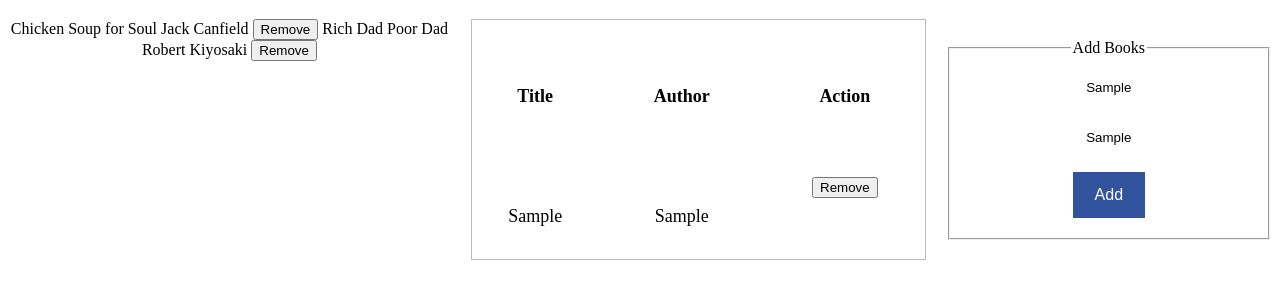
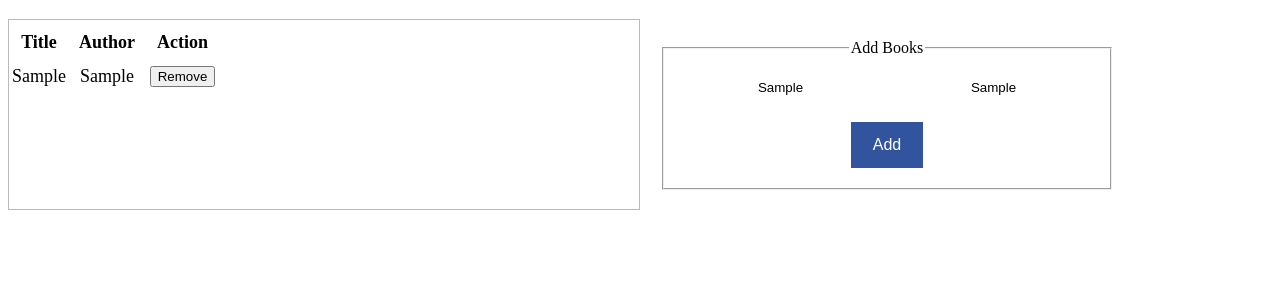
Before and after one commit to RiyaBulia12/Awesome-Book, a plain HTML site: page index.html in a window 1280 px wide. Both pictures are taken after typing "Sample", "Sample" into the empty fields and a click on the button "Add". Shown: the part 61-360 px from the top of the page. Drawn offline with Linux system fonts and the light colour scheme.

Commit message:
Add local storage for books

```diff
--- a/index.html
+++ b/index.html
@@ -11,6 +11,26 @@
 <body>
    <h1>Awesome Books</h1>
    <div class="container" id="book-container">
+      <table class="bookTable" id="bookTable">
+         <tr class="headings">
+            <th class="heading">Title</th>
+            <th class="heading">Author</th>
+            <th class="heading">Action</th>
+         </tr>
+         <!-- <tr class="book-row"> -->
+         </tr>
+      </table>
+      <p class="emptyMessage none">There is no book to display. Please Add some Books using the Form</p>
+      <form class="" id="add-form">
+         <fieldset>
+            <legend>Add Books </legend>
+            <input type="text" name="title" id="title" placeholder="Enter Book Title">
+            <input type="text" name="author" id="author" placeholder="Enter Book Author">
+            <div class="btn-container">
+               <button class="add-btn" type="button" name="submit" id="addBookBtn">Add</button>
+            </div>
+         </fieldset>
+      </form>
    </div>
 </body>
 
--- a/script.js
+++ b/script.js
@@ -1,73 +1,66 @@
-const books = [{
-   title: 'Chicken Soup for Soul',
-   author: 'Jack Canfield',
-}, {
-   title: 'Rich Dad Poor Dad',
-   author: 'Robert Kiyosaki',
-},]
+function Books(id, title, author) {
+   this.id = id;
+   this.title = title;
+   this.author = author;
+}
+const bookList = [];
+const addBookBtn = document.getElementById('addBookBtn');
+const bookTable = document.getElementById('bookTable');
+const emptyMessage = document.querySelector('.emptyMessage');
 
+const getBooks = JSON.parse(localStorage.getItem('books'));
+let id = 0;
 
-const booksContainer =
-   `<table class="table" id="table">
-      <tr class="headings">
-         <th class="heading">Title</th>
-         <th class="heading">Author</th>
-         <th class="heading">Action</th>
-      </tr>
-      <tr>
-      <div class="book-row"></div>
-      </tr>
-   </table>
-   <form class="" id="add-form">
-      <fieldset>
-         <legend>Add Books </legend>
-         <input type="text" name="title" id="title" placeholder="Enter Book Title">
-         <input type="text" name="author" id="author" placeholder="Enter Book Author">
-         <div class="btn-container">
-            <button class="add-btn" type="button" name="submit" id="addBooks">Add</button>
-         </div>
-      </fieldset>
-   </form>`
+if (getBooks) {
+   window.addEventListener('DOMContentLoaded', (event) => {
+      getBooks.forEach(item => {
+         populateBookDetails(item);
+      })
+   })
+} else {
+   bookTable.style.cssText = `display:none`;
+   emptyMessage.style.cssText = `display:block`;
+}
 
-document.getElementById('book-container').innerHTML = booksContainer;
-const bookRow = document.querySelector('.book-row');
-bookRow.innerHTML = books.map(book =>
-   `<tr>
-      <td class="data">${book.title}</td>
-      <td class="data">${book.author}</td>
-      <td class="data"><button type="submit">Remove</button></td>
-   </tr>`
-).join('');
+//Add Books to Table
+addBookBtn.onclick = function () {
+   bookTable.style.cssText = `display:block`;
+   emptyMessage.style.cssText = `display:none`;
 
-const addBooks = document.getElementById('addBooks');
-
-let id = 0;
-addBooks.addEventListener('click', () => {
    const title = document.getElementById('title').value;
    const author = document.getElementById('author').value;
-   // Create a "td" node:
-   const tr = document.createElement("tr");
-   tr.setAttribute('id', 'tr-' + (id++));
-   // Create a text node:
-   const td = tr.appendChild(document.createElement('td'));
-   td.innerHTML = title;
-   const td1 = tr.appendChild(document.createElement('td'));
-   td1.innerHTML = author;
-   const td2 = tr.appendChild(document.createElement('button'));
-   td2.innerHTML = 'Remove';
-   td2.setAttribute('class', 'removeBook')
-   console.log(td2);
-   document.getElementById('table').appendChild(tr);
+   const book = new Books(id++, title, author);
 
+   bookList.push(book);
+   localStorage.setItem('books', JSON.stringify(bookList));
+   populateBookDetails(book);
+
+   const getBook = JSON.parse(localStorage.getItem('books'));
    const removeBooks = document.querySelectorAll('.removeBook');
-
    removeBooks.forEach((elem, index) => {
       elem.addEventListener('click', () => {
-         const div = tr.classList;
-         if (tr.id === ('tr-' + index)) {
-            div.add("none");
-         }
+         const bookFiltered = getBook.filter(item => item.id !== index);
+         localStorage.setItem('books', JSON.stringify(bookFiltered));
+         console.log(bookFiltered)
+         populateBookDetails(bookFiltered);
       })
    })
+}
 
-});
+//populate book details from store
+function populateBookDetails(item) {
+   const bkRow = document.createElement("tr");
+   bkRow.setAttribute('id', item.id);
+
+   const bkTitle = bkRow.appendChild(document.createElement('td'));
+   bkTitle.innerHTML = item.title;
+
+   const bkAuthor = bkRow.appendChild(document.createElement('td'));
+   bkAuthor.innerHTML = item.author;
+
+   const removeBtn = bkRow.appendChild(document.createElement('button'));
+   removeBtn.innerHTML = 'Remove';
+   removeBtn.setAttribute('class', 'removeBook')
+
+   bookTable.appendChild(bkRow);
+}
--- a/style.css
+++ b/style.css
@@ -11,7 +11,7 @@
    margin: 20px 0px;
 }
 
-table {
+.bookTable {
    border: 1px solid #00000045;
    font-size: large;
    width: 50%;
```
